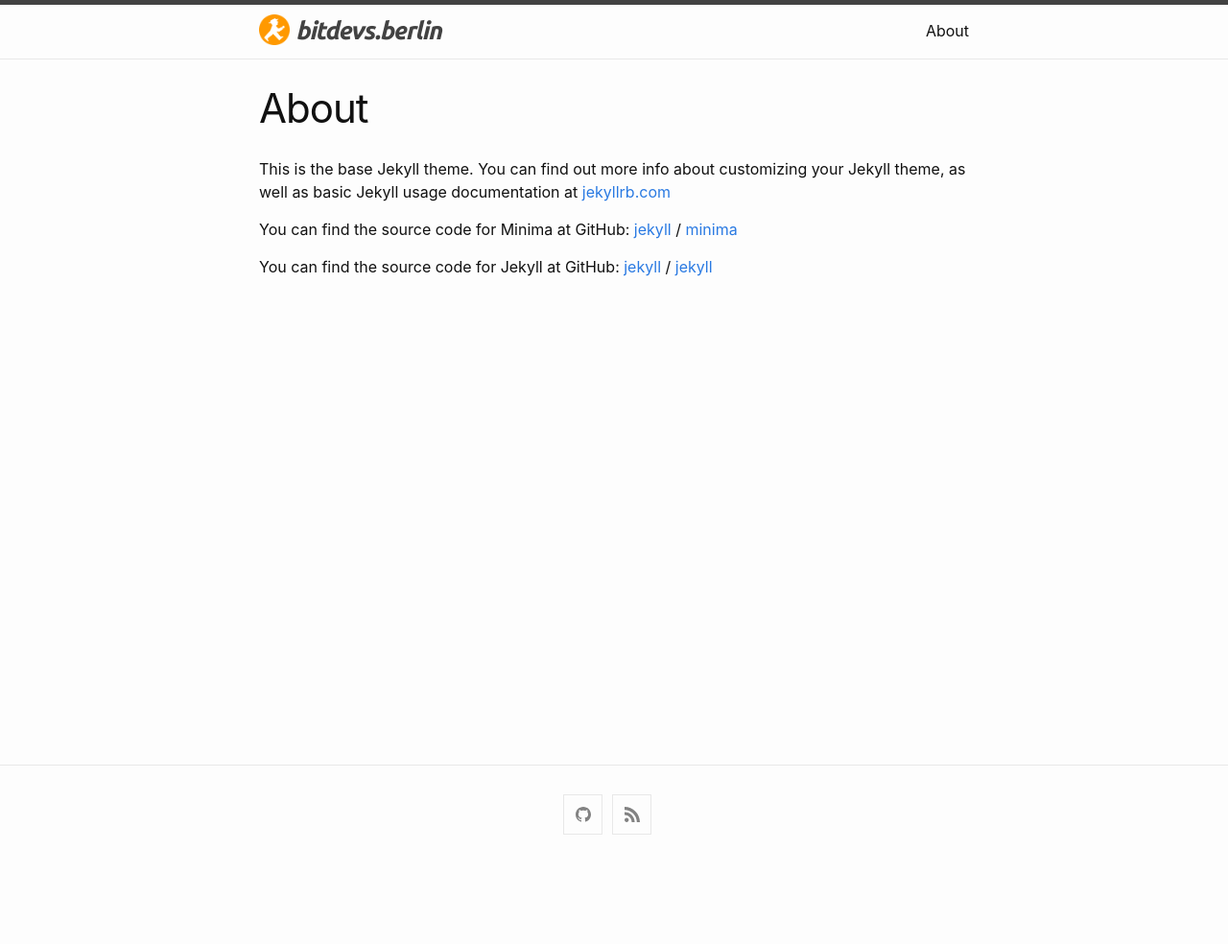
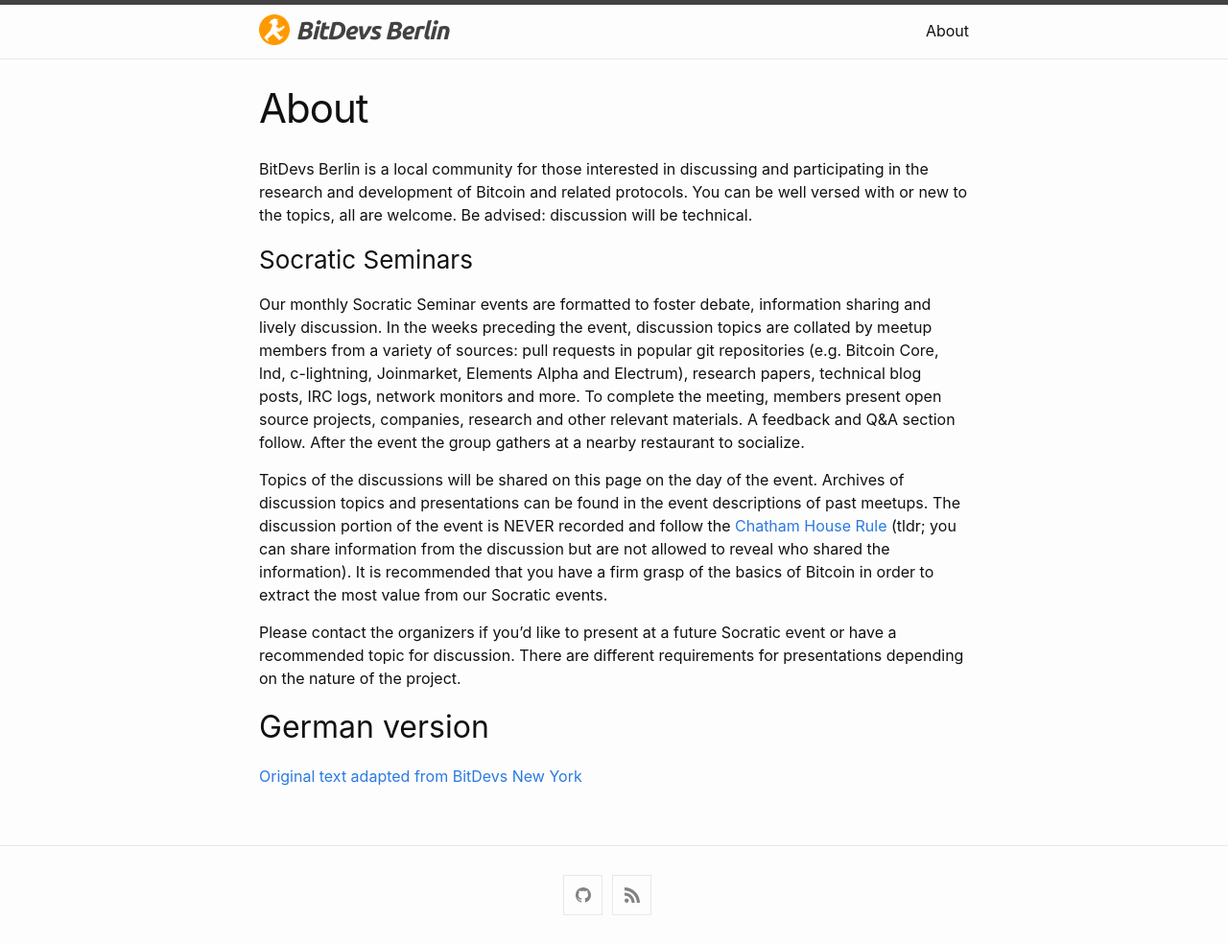
Before and after one commit to fjahr/bitdevsberlin, a Jekyll site: the page built from about.md, in a window 1280 px wide. Shown: the whole page at 96% size. Built offline with Jekyll 4.4.1, drawn with Linux system fonts in a browser that asks for light colours; before the commit the page ends 900 px from its top, so only the background shows below that.

Commit message:
Add about text in english

```diff
--- a/_config.yml
+++ b/_config.yml
@@ -1,4 +1,4 @@
-title: bitdevs.berlin
+title: BitDevs Berlin
 author: The Berlin Bitcoin Developers
 email: not@available.yet
 description: > # this means to ignore newlines until "show_excerpts:"
@@ -15,7 +15,7 @@ minima:
   # generate social links in footer
   social_links:
     # twitter: jekyllrb
-    github: fjahr/bitdevsberlin
+    github: "fjahr/bitdevsberlin"
     rss: rss
     # dribbble: jekyll
     # facebook: jekyll
--- a/_layouts/home.html
+++ b/_layouts/home.html
@@ -10,7 +10,7 @@ layout: default
   {{ content }}
 
   {%- if site.posts.size > 0 -%}
-    <h2 class="post-list-heading">{{ page.list_title | default: "Posts" }}</h2>
+    <h2 class="post-list-heading">{{ page.list_title | default: "Socratic Seminars" }}</h2>
     <ul class="post-list">
       {%- for post in site.posts -%}
       <li>
--- a/about.md
+++ b/about.md
@@ -4,15 +4,25 @@ title: About
 permalink: /about/
 ---
 
-This is the base Jekyll theme. You can find out more info about customizing your Jekyll theme, as well as basic Jekyll usage documentation at [jekyllrb.com](https://jekyllrb.com/)
+BitDevs Berlin is a local community for those interested in discussing and participating in the research and development of Bitcoin
+and related protocols. You can be well versed with or new to the topics, all are welcome. Be advised: discussion will be technical.
 
-You can find the source code for Minima at GitHub:
-[jekyll][jekyll-organization] /
-[minima](https://github.com/jekyll/minima)
+### Socratic Seminars
+Our monthly Socratic Seminar events are formatted to foster debate, information sharing and lively discussion. In the weeks
+preceding the event, discussion topics are collated by meetup members from a variety of sources: pull requests in popular git
+repositories (e.g. Bitcoin Core, lnd, c-lightning, Joinmarket, Elements Alpha and Electrum), research papers, technical blog
+posts, IRC logs, network monitors and more. To complete the meeting, members present open source projects, companies, research
+and other relevant materials. A feedback and Q&A section follow. After the event the group gathers at a nearby restaurant to socialize.
 
-You can find the source code for Jekyll at GitHub:
-[jekyll][jekyll-organization] /
-[jekyll](https://github.com/jekyll/jekyll)
+Topics of the discussions will be shared on this page on the day of the event. Archives of discussion topics and presentations
+can be found in the event descriptions of past meetups. The discussion portion of the event is NEVER recorded and follow
+the [Chatham House Rule](https://en.wikipedia.org/wiki/Chatham_House_Rule) (tldr; you can share information from the discussion
+but are not allowed to reveal who shared the information). It is recommended
+that you have a firm grasp of the basics of Bitcoin in order to extract the most value from our Socratic events.
 
+Please contact the organizers if you’d like to present at a future Socratic event or have a recommended topic for discussion.
+There are different requirements for presentations depending on the nature of the project.
 
-[jekyll-organization]: https://github.com/jekyll
+## German version
+
+[Original text adapted from BitDevs New York](https://bitdevs.org/about)
```
